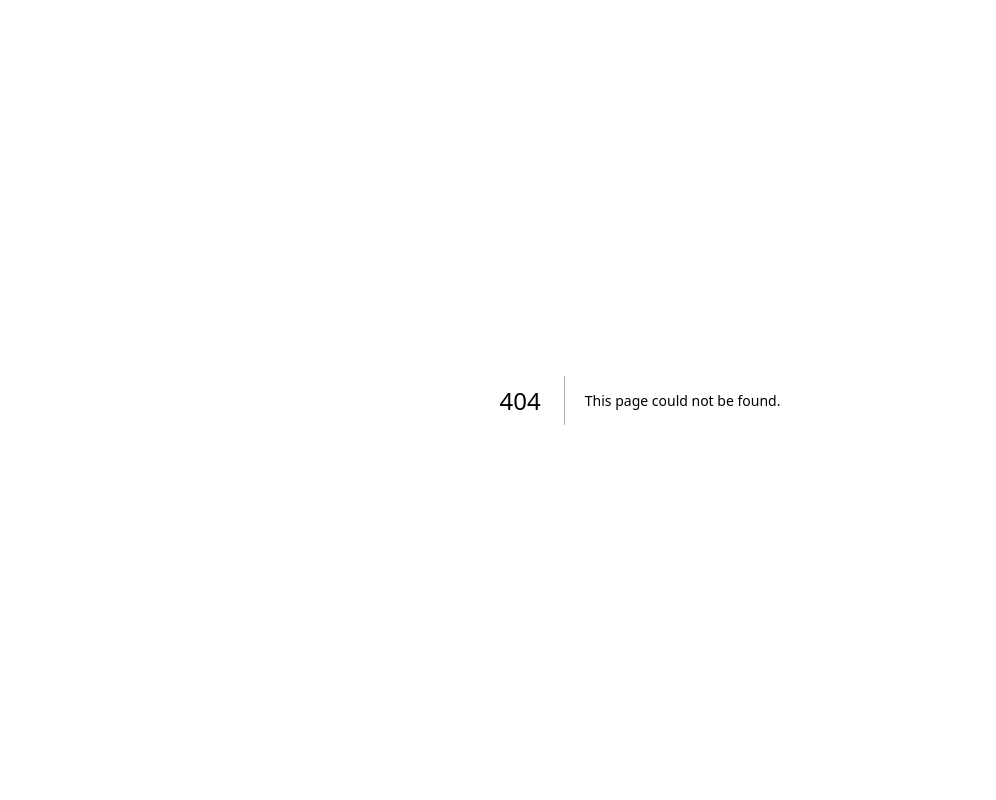
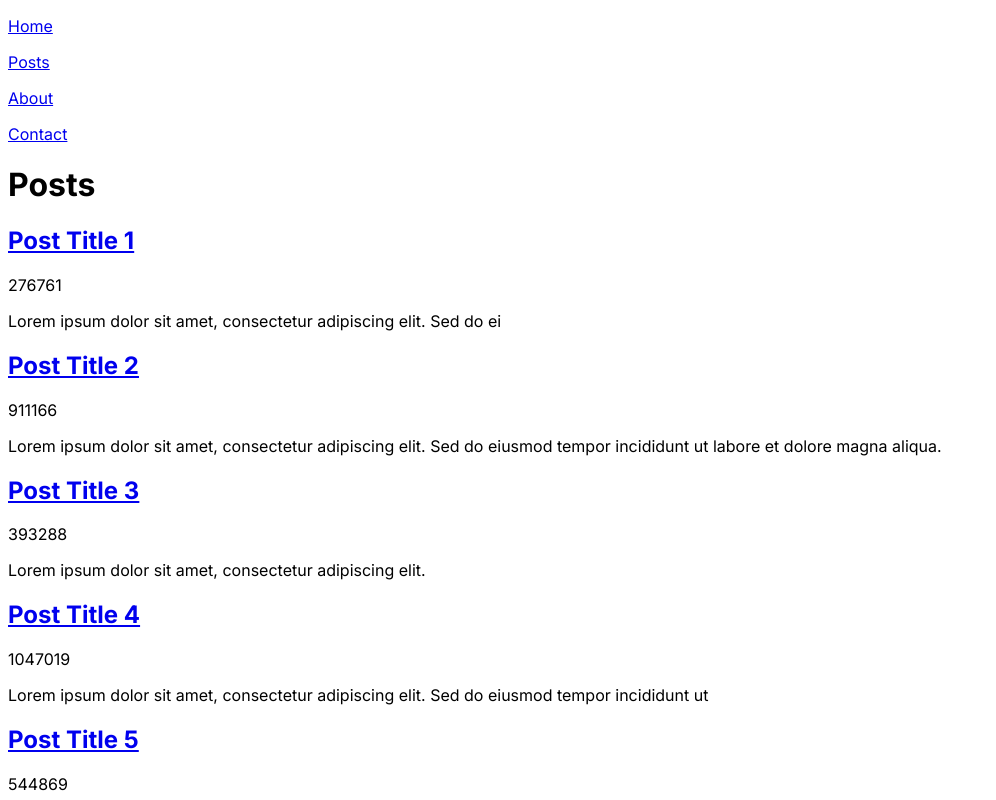
Before and after one commit to jacobi85/nextjs-2, a Next.js app: page /blog/posts in a window 1280 px wide. Before the commit this address had no page. Shown: the top 800 px of the page, without its empty margins (0-996 px from the left). Built offline with nearby package versions, Linux system fonts and the light colour scheme.

Commit message:
added posts

```diff
--- a/src/app/blog/layout.tsx
+++ b/src/app/blog/layout.tsx
@@ -1,3 +1,5 @@
+import SideNav from "@/app/ui/components/sidenav";
+
 export default function Layout({
   children,
 }: Readonly<{
@@ -5,8 +7,7 @@
 }>) {
   return (
     <>
-      <h1>Blog</h1>
-      <hr />
+      <SideNav />
       {children}
     </>
   );
--- /dev/null
+++ b/src/app/blog/posts/page.tsx
@@ -0,0 +1,13 @@
+import { posts } from "@/app/lib/placeholder-data";
+import Post from "@/app/ui/components/posts/Post";
+
+export default function PostsPage() {
+  return (
+    <>
+      <h1>Posts</h1>
+      {posts.map((post) => (
+        <Post key={post.id} {...post} />
+      ))}
+    </>
+  );
+}
--- a/src/app/ui/components/nav-links.tsx
+++ b/src/app/ui/components/nav-links.tsx
@@ -13,29 +13,25 @@
 import clsx from "clsx";
 
 const links = [
-  { name: "Home", href: "/", icon: HomeIcon },
+  { name: "Home", href: "/" },
   {
     name: "Posts",
     href: "/blog/posts",
-    icon: DocumentDuplicateIcon,
   },
-  { name: "About", href: "/blog/about", icon: UserGroupIcon },
-  { name: "Contact", href: "/blog/contact", icon: EnvelopeIcon },
+  { name: "About", href: "/blog/about" },
+  { name: "Contact", href: "/blog/contact" },
 ];
 
 export default async function NavLinks() {
-  const pathname = usePathname();
   return (
     <>
       {links.map((link) => {
-        const LinkIcon = link.icon;
         return (
           <Link
             key={link.name}
             href={link.href}
             className="'flex h-[48px] grow items-center justify-center gap-2 rounded-md bg-gray-50 p-3 text-sm font-medium hover:bg-purple-100 md:flex-none md:justify-start md:p-2 md:px-3'"
           >
-            <LinkIcon className="w-6" />
             <p className="hidden md:block">{link.name}</p>
           </Link>
         );
--- /dev/null
+++ b/src/app/ui/components/posts/Post.tsx
@@ -0,0 +1,23 @@
+import Link from "next/link";
+
+export default function Component({
+  id,
+  title,
+  content,
+  date,
+}: {
+  id: string;
+  title: string;
+  content: string;
+  date: string;
+}) {
+  return (
+    <div key={id} className="border border-gray-200 p-4 my-4">
+      <Link href={`/blog/post/${id}`}>
+        <h2>{title}</h2>
+      </Link>
+      <p className="text-gray-500">{date}</p>
+      <p>{content}</p>
+    </div>
+  );
+}
```
Also changed, not shown: src/app/blog/post/[id]/page.tsx (added, +12 -0 lines), src/app/page.tsx (+5 -3 lines).
